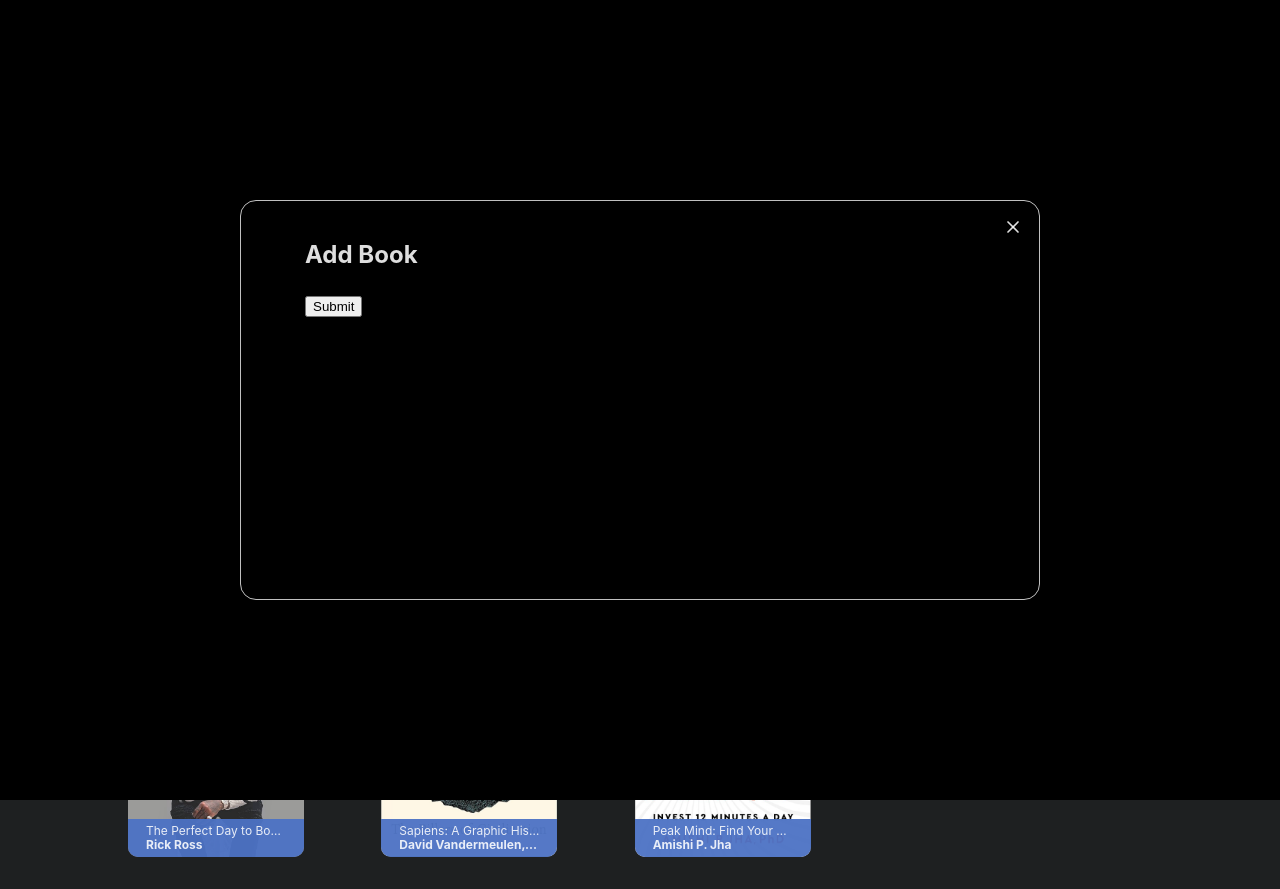
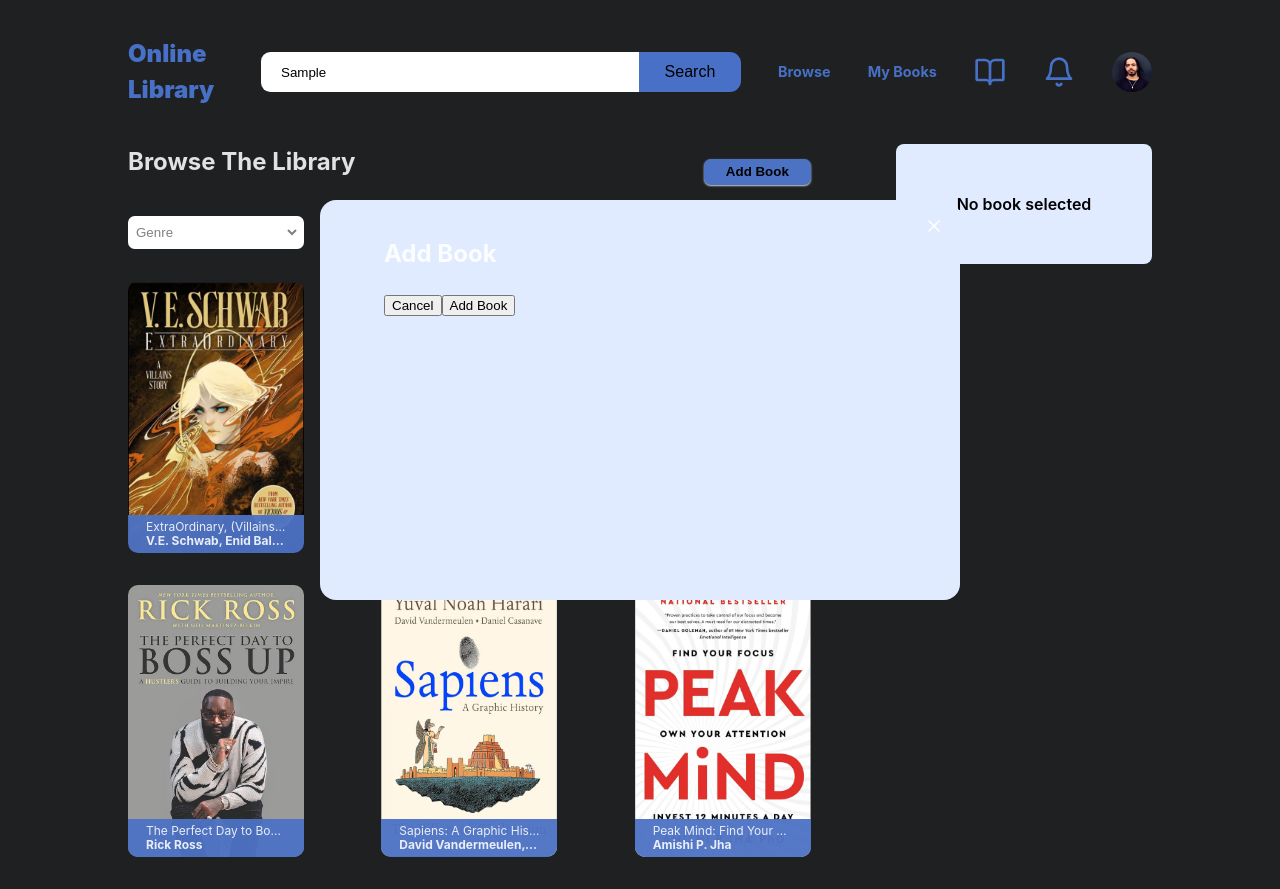
Before and after one commit to joshuanelsondev/odin-library, a React (Vite) app: page / in a window 1280 px wide. Both pictures are taken after typing "Sample" into the empty fields and a click on the button "Add Book". Built offline with nearby package versions, Linux system fonts and the light colour scheme.

Commit message:
refactor: edit styling of form modal and add elements to modal component

```diff
--- a/src/components/addBook/AddBookForm.scss
+++ b/src/components/addBook/AddBookForm.scss
@@ -1,25 +1,17 @@
-.addbook {
+.formModal {
   position: fixed;
-  top: 0;
-  left: 0;
-  background-color: black;
-  height: 100vh;
-  width: 100vw;
+  top: 50%;
+  left: 50%;
+  transform: translate(-50%, -50%);
+  height: 25em;
+  width: 40em;
+  max-width: 100%;
+  max-width: 100%;
+  background-color: #E1EBFF;
+  border-radius: 1em;
+  padding: 1em 4em;
+  box-sizing: border-box;
   z-index: 10;
-  display: grid;
-  justify-content: center;
-  align-items: center;
-
-  &__form {
-    border: 1px solid silver;
-    border-radius: 1em;
-    height: 25em;
-    width: 50em;
-    min-width: fit-content;
-    padding: 1em 4em;
-    box-sizing: border-box;
-    position: relative;
-  }
 
   &__close {
     cursor: pointer;
@@ -31,5 +23,4 @@
   &__submit {
     cursor: pointer;
   }
-
 }
--- a/src/components/addBook/AddBookForm.tsx
+++ b/src/components/addBook/AddBookForm.tsx
@@ -14,12 +14,16 @@ export default function AddBookForm ({ setFormVisibility }: FormProps) {
   }
 
   return (
-    <div className='addbook'>
-      <form className='addbook__form' onSubmit={handleSubmit}>
-        <h2>Add Book</h2>
-        <LuX className='addbook__close' onClick={() => setFormVisibility(false)} size={20} />
-        <button className='addbook__submit' type='submit'>Submit</button>
+      <form className='formModal' onSubmit={handleSubmit}>
+        <div className='formModal__heading'>
+          <h2 className='formModal__header'>Add Book</h2>
+          <LuX className='formModal__close' onClick={() => setFormVisibility(false)} size={20} />
+        </div>
+        <div className='formModal__body'></div>
+        <div className='formModal__footer'>
+          <button className='formModal__cancel' type='submit'>Cancel</button>
+          <button className='formModal__submit' type='submit'>Add Book</button>
+        </div>
       </form>
-    </div>
   )
 }
```
